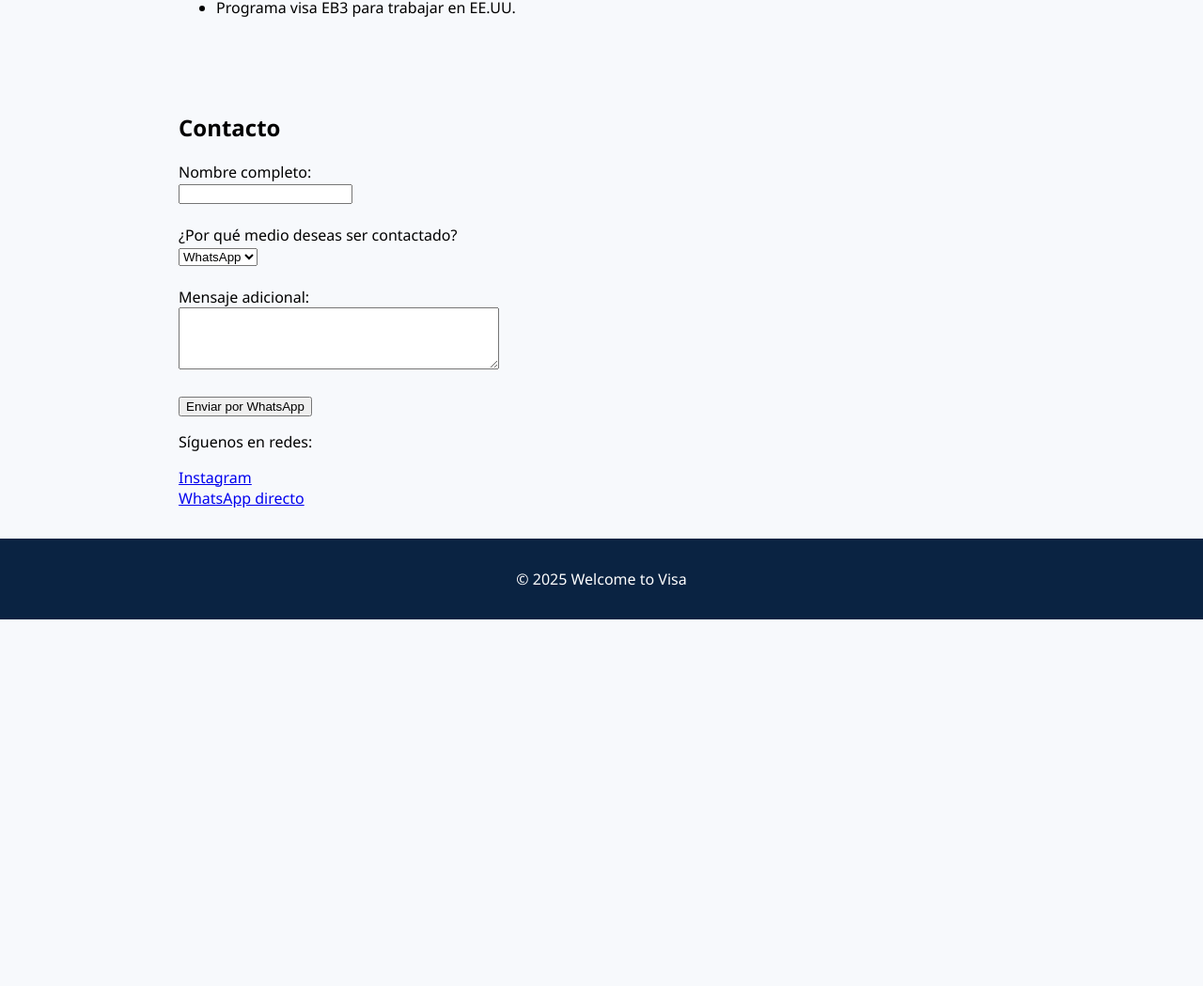
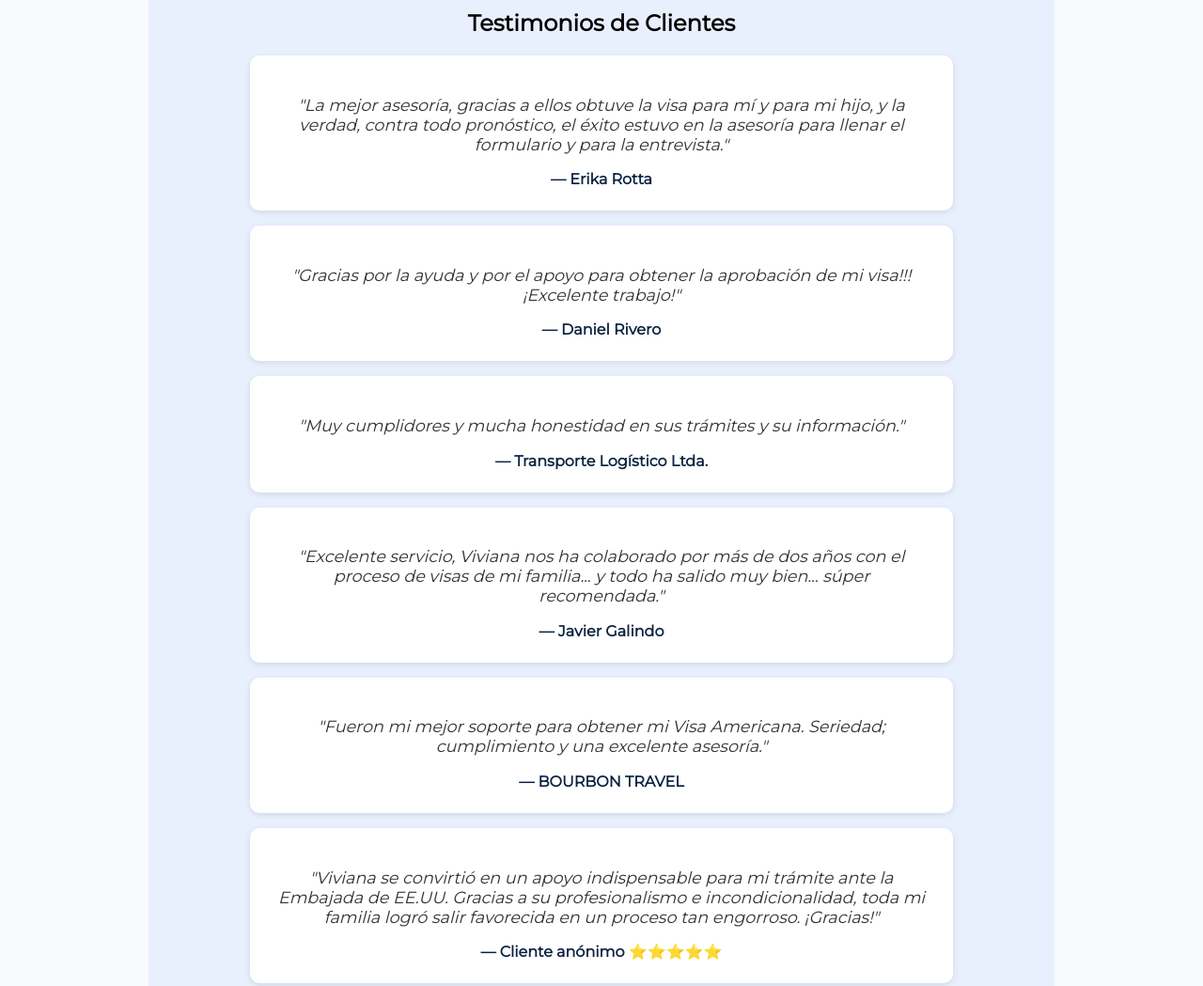
Before and after one commit to WelcometoVisa/welcometovisa.github.io, a plain HTML site: page index.html in a window 1280 px wide. Shown: the part 987-2036 px from the top of the page at 94% size. Before the commit the page ends 1646 px from the top, so only its background shows below. Drawn offline with Linux system fonts and the light colour scheme.

Commit message:
Add files via upload

```diff
--- a/index.html
+++ b/index.html
@@ -6,12 +6,13 @@
     <meta name="viewport" content="width=device-width, initial-scale=1.0">
     <title>Welcome to Visa</title>
     <link rel="stylesheet" href="style.css">
+    <link href="https://fonts.googleapis.com/css2?family=Montserrat&display=swap" rel="stylesheet">
     <link rel="icon" type="image/png" href="favicon.png">
 </head>
 <body>
     <header>
-        <img src="logo.jpg" alt="Logo Welcome to Visa" class="logo">
         <h1>Welcome to Visa</h1>
+        <h2 class="slogan">Tu guía segura hacia tu próxima visa</h2>
         <p>Tu guía segura hacia tu próxima visa</p>
     </header>
 
@@ -47,9 +48,37 @@
         </ul>
     </section>
 
+    <section id="testimonios">
+      <h2>Testimonios de Clientes</h2>
+      <div class="testimonial">
+        <p>"La mejor asesoría, gracias a ellos obtuve la visa para mí y para mi hijo, y la verdad, contra todo pronóstico, el éxito estuvo en la asesoría para llenar el formulario y para la entrevista."</p>
+        <span>— Erika Rotta</span>
+      </div>
+      <div class="testimonial">
+        <p>"Gracias por la ayuda y por el apoyo para obtener la aprobación de mi visa!!! ¡Excelente trabajo!"</p>
+        <span>— Daniel Rivero</span>
+      </div>
+      <div class="testimonial">
+        <p>"Muy cumplidores y mucha honestidad en sus trámites y su información."</p>
+        <span>— Transporte Logístico Ltda.</span>
+      </div>
+      <div class="testimonial">
+        <p>"Excelente servicio, Viviana nos ha colaborado por más de dos años con el proceso de visas de mi familia... y todo ha salido muy bien... súper recomendada."</p>
+        <span>— Javier Galindo</span>
+      </div>
+      <div class="testimonial">
+        <p>"Fueron mi mejor soporte para obtener mi Visa Americana. Seriedad; cumplimiento y una excelente asesoría."</p>
+        <span>— BOURBON TRAVEL</span>
+      </div>
+      <div class="testimonial">
+        <p>"Viviana se convirtió en un apoyo indispensable para mi trámite ante la Embajada de EE.UU. Gracias a su profesionalismo e incondicionalidad, toda mi familia logró salir favorecida en un proceso tan engorroso. ¡Gracias!"</p>
+        <span>— Cliente anónimo ⭐️⭐️⭐️⭐️⭐️</span>
+      </div>
+    </section>
+
     <section id="contacto">
         <h2>Contacto</h2>
-        <form action="https://wa.me/573105271325" target="_blank" method="get" onsubmit="return enviarWhatsApp();">
+        <form action="https://wa.me/573508840251" target="_blank" method="get" onsubmit="return enviarWhatsApp();">
             <label for="nombre">Nombre completo:</label><br>
             <input type="text" id="nombre" name="nombre" required><br><br>
 
@@ -67,14 +96,14 @@
         </form>
         <p>Síguenos en redes:</p>
         <a href="https://www.instagram.com/WelcomeToVisa" target="_blank">Instagram</a><br>
-        <a href="https://wa.me/573105271325" target="_blank">WhatsApp directo</a>
+        <a href="https://wa.me/573508840251" target="_blank">WhatsApp directo</a>
     </section>
 
     <footer>
         <p>© 2025 Welcome to Visa</p>
     </footer>
 
-    <a href="https://wa.me/573105271325?text=Hola,%20deseo%20información%20sobre%20los%20trámites%20de%20visa" class="whatsapp-float" target="_blank">💬</a>
+    <a href="https://wa.me/573508840251?text=Hola,%20deseo%20información%20sobre%20los%20trámites%20de%20visa" class="whatsapp-float" target="_blank">💬</a>
 
     <script src="script.js"></script>
 </body>
--- a/script.js
+++ b/script.js
@@ -5,7 +5,7 @@ function enviarWhatsApp() {
     const mensaje = document.getElementById('mensaje').value;
 
     const texto = `Hola, mi nombre es ${nombre}. Deseo ser contactado por ${medio}. ${mensaje ? "Mensaje adicional: " + mensaje : ""}`;
-    const url = `https://wa.me/573105271325?text=${encodeURIComponent(texto)}`;
+    const url = `https://wa.me/573508840251?text=${encodeURIComponent(texto)}`;
 
     window.open(url, '_blank');
     return false;
--- a/style.css
+++ b/style.css
@@ -1,6 +1,6 @@
 
 body {
-    font-family: 'Segoe UI', Tahoma, Geneva, Verdana, sans-serif;
+    font-family: 'Montserrat', sans-serif;
     background-color: #f7f9fc;
     margin: 0;
     padding: 0;
@@ -60,3 +60,35 @@ footer {
     text-decoration: none;
     box-shadow: 2px 2px 5px rgba(0,0,0,0.3);
 }
+
+.slogan {
+    font-weight: 500;
+    font-size: 1.5rem;
+    margin-top: -10px;
+    color: #e0e0e0;
+}
+
+#testimonios {
+    background-color: #e8f0fe;
+    padding: 2rem;
+    text-align: center;
+}
+.testimonial {
+    background: white;
+    padding: 1.5rem;
+    margin: 1rem auto;
+    border-radius: 10px;
+    max-width: 700px;
+    box-shadow: 0 2px 6px rgba(0,0,0,0.1);
+}
+.testimonial p {
+    font-size: 1.1rem;
+    font-style: italic;
+    color: #333;
+}
+.testimonial span {
+    display: block;
+    margin-top: 0.5rem;
+    font-weight: bold;
+    color: #0a2342;
+}
```
